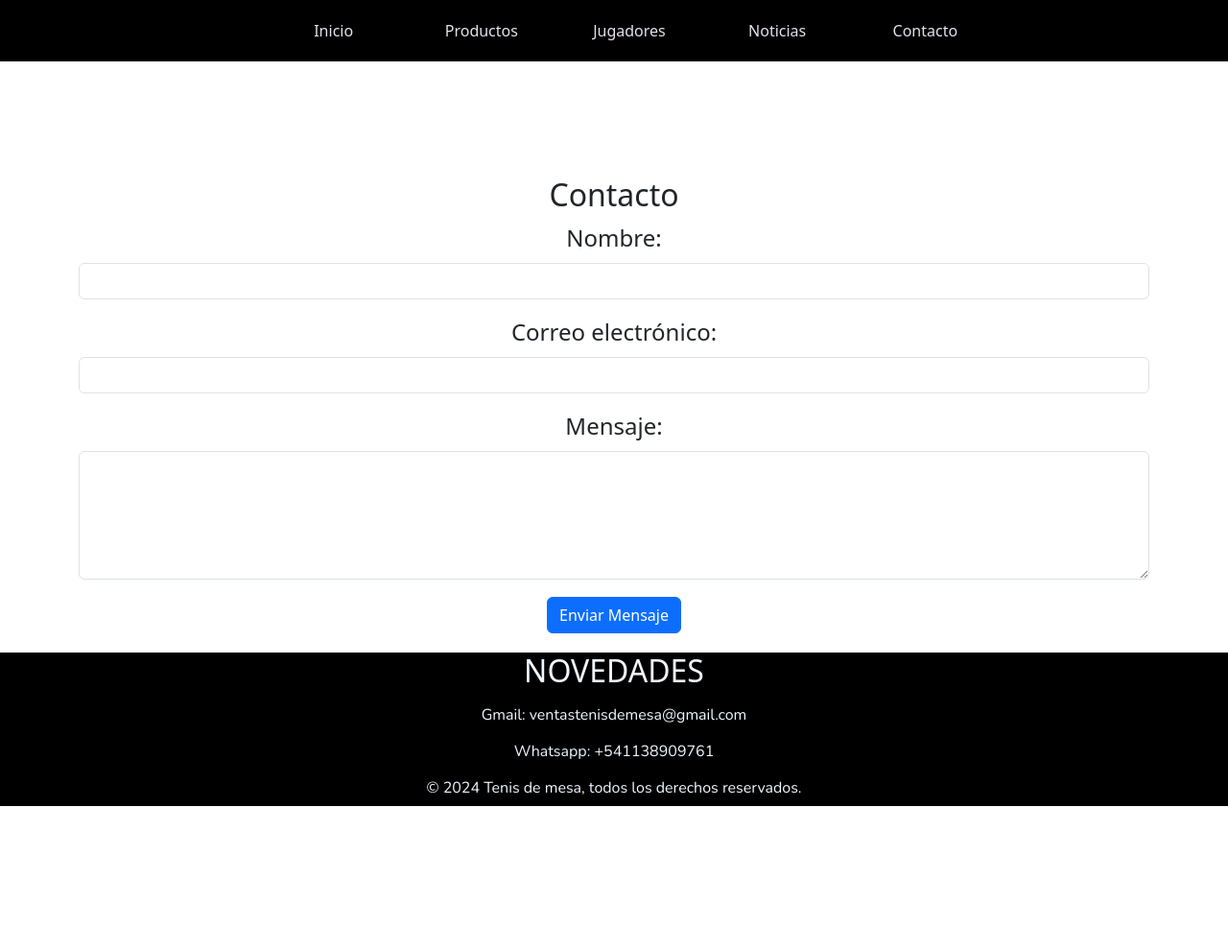
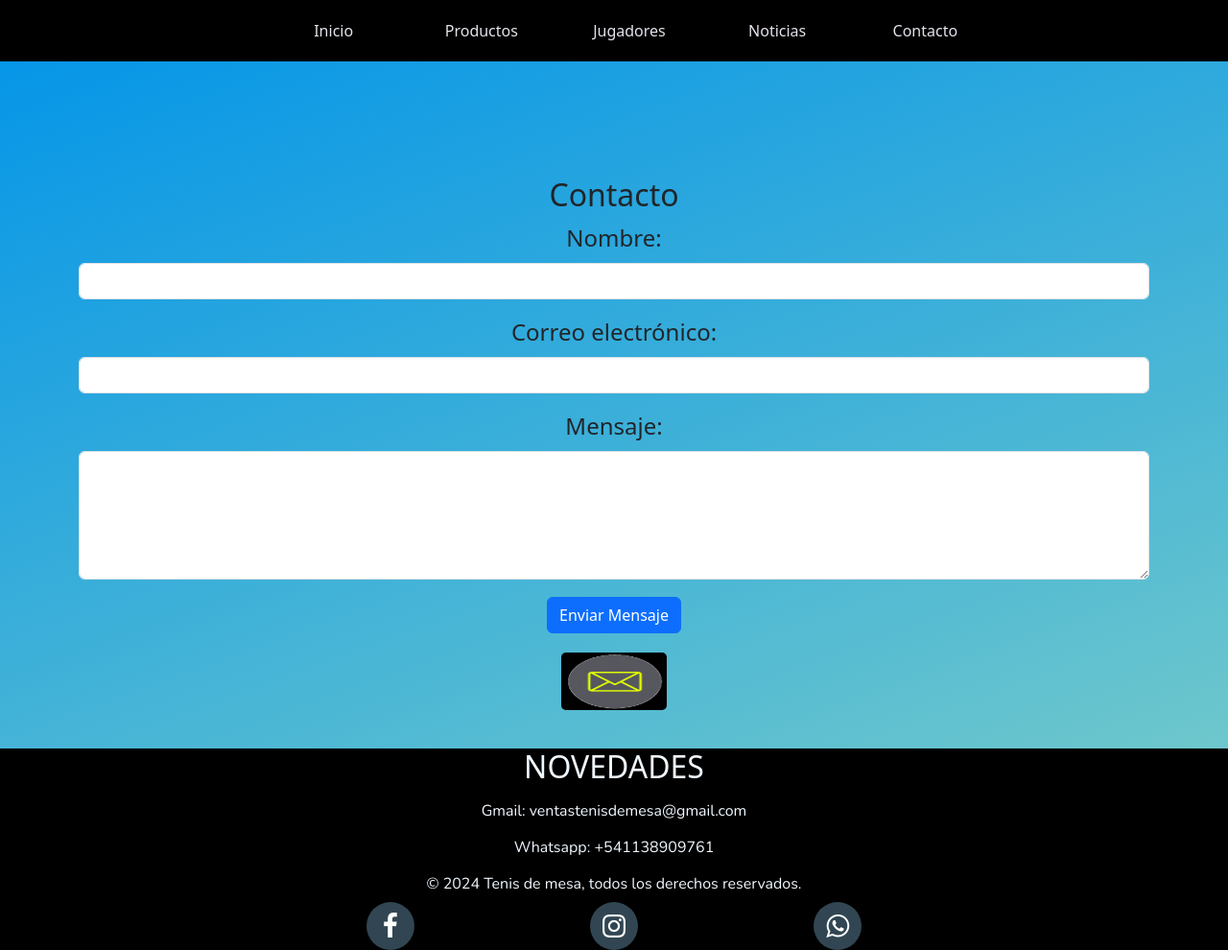
Before and after one commit to LucasSerrano12/New-Proyecto, a website: page contacto.html in a window 1280 px wide. Shown: the whole page at 96% size. Before the commit the page ends 840 px from the top, so only its background shows below. Drawn offline with nearby package versions, Linux system fonts and the light colour scheme.

Commit message:
nueva iconos + mas estilos

```diff
--- a/components/_footer.scss
+++ b/components/_footer.scss
@@ -1,3 +1,4 @@
+
 .footer
 {
   background-color: black;
@@ -22,3 +23,22 @@
     padding: 20px;
     bottom: 0;
 }
+.buttons{
+    min-width: 700px;
+    display:inline-flex;
+    justify-content:space-around;
+   a{
+    text-decoration: none;
+    font-size: 28px;
+    width: 50px;
+    height: 50px;
+    line-height: 50px;
+    text-align: center;
+    background-color: #314652;
+    color:white;
+    border-radius: 50%;
+    &:hover{
+        transform: scale(1.2);
+    }
+   }
+}
--- a/components/_header.scss
+++ b/components/_header.scss
@@ -1,3 +1,6 @@
+
+
+
 body
 {
     background-color: rgb(213, 215, 218);
--- a/components/_section.scss
+++ b/components/_section.scss
@@ -1,3 +1,5 @@
+
+
 
 .container .texto
 {
@@ -138,6 +140,13 @@ p
  padding: 20px;
  font-size: x-large;
 }
+.gif
+{
+    padding: 20px;
+    width: 150px;
+    height: 100px;
+    border-radius: 25px;
+}
 
 .slide img
 {
--- a/contacto.html
+++ b/contacto.html
@@ -7,6 +7,7 @@
     <link rel="preconnect" href="https://fonts.googleapis.com">
 <link rel="preconnect" href="https://fonts.gstatic.com" crossorigin>
 <link href="https://fonts.googleapis.com/css2?family=Nunito:wght@200&display=swap" rel="stylesheet">
+<link rel="stylesheet" href="https://stackpath.bootstrapcdn.com/font-awesome/4.7.0/css/font-awesome.min.css">
 <link rel="stylesheet" href="https://cdn.jsdelivr.net/npm/bootstrap@5.3.2/dist/css/bootstrap.min.css">
     <!--icono de la pestaña-->
 <link rel="shortcut icon" href="imagenes2/images.png" type="image/x-icon">
@@ -44,12 +45,21 @@
             <button type="submit" class="btn btn-primary">Enviar Mensaje</button>
         </form>
     </div>
+    <img src="imagenes2/giphy.gif" class="gif" alt="">
 </section>
 <footer class="footer">
+
    <h2> NOVEDADES</h2>
    <p>Gmail: ventastenisdemesa@gmail.com</p>
    <p>Whatsapp: +541138909761</p>
    <p> © 2024 Tenis de mesa, todos los derechos reservados.</p>
+   <section class="buttons">
+
+    <a href="#" class="fa fa-facebook"></a>
+    <a href="#" class="fa fa-instagram"></a>
+    <a href="#" class="fa fa-whatsapp"></a>
+
+    </section>
 
 
 </footer>
--- a/scss/style.scss
+++ b/scss/style.scss
@@ -11,7 +11,10 @@
 }
 
 body {
-  background-color: rgb(213, 215, 218);
+  background-color: #0093E9;
+background-image: linear-gradient(160deg, #0093E9 0%, #80D0C7 100%);
+
+
 }
 
 
@@ -32,3 +35,13 @@ body {
         margin-top: 10px;
     }
 }
+@media (max-width: 767px) {
+  .buttons {
+    flex-direction: column;
+  }
+  .buttons a {
+
+    margin-right: 0;
+    margin-bottom: 10px;
+}
+}
```
Also changed, not shown: index.html (+8 -0 lines), jugadores.html (+8 -0 lines), noticias.html (+7 -0 lines), productos.html (+8 -0 lines), css/style.css, imagenes2/giphy.gif (added), 1 other file.
